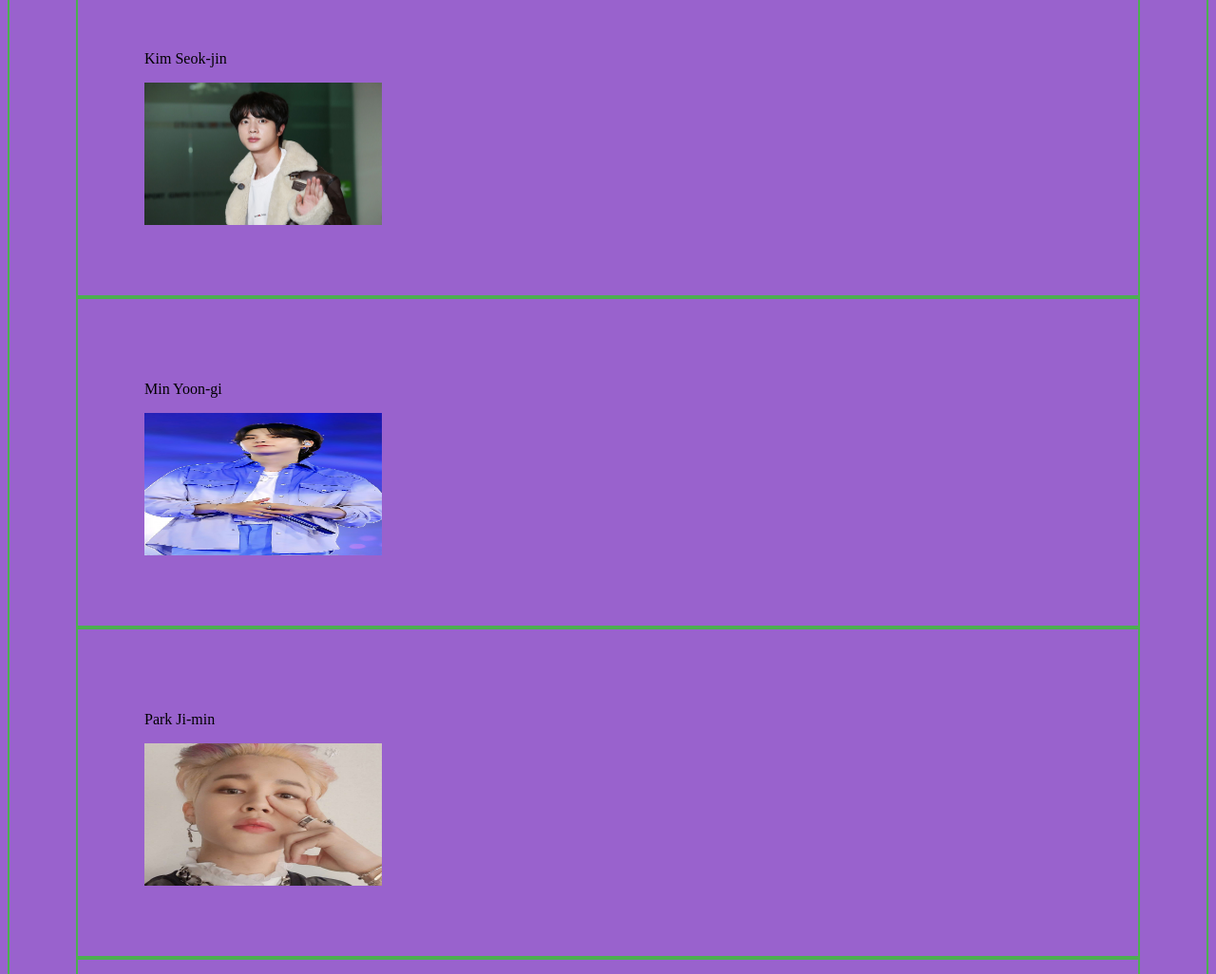
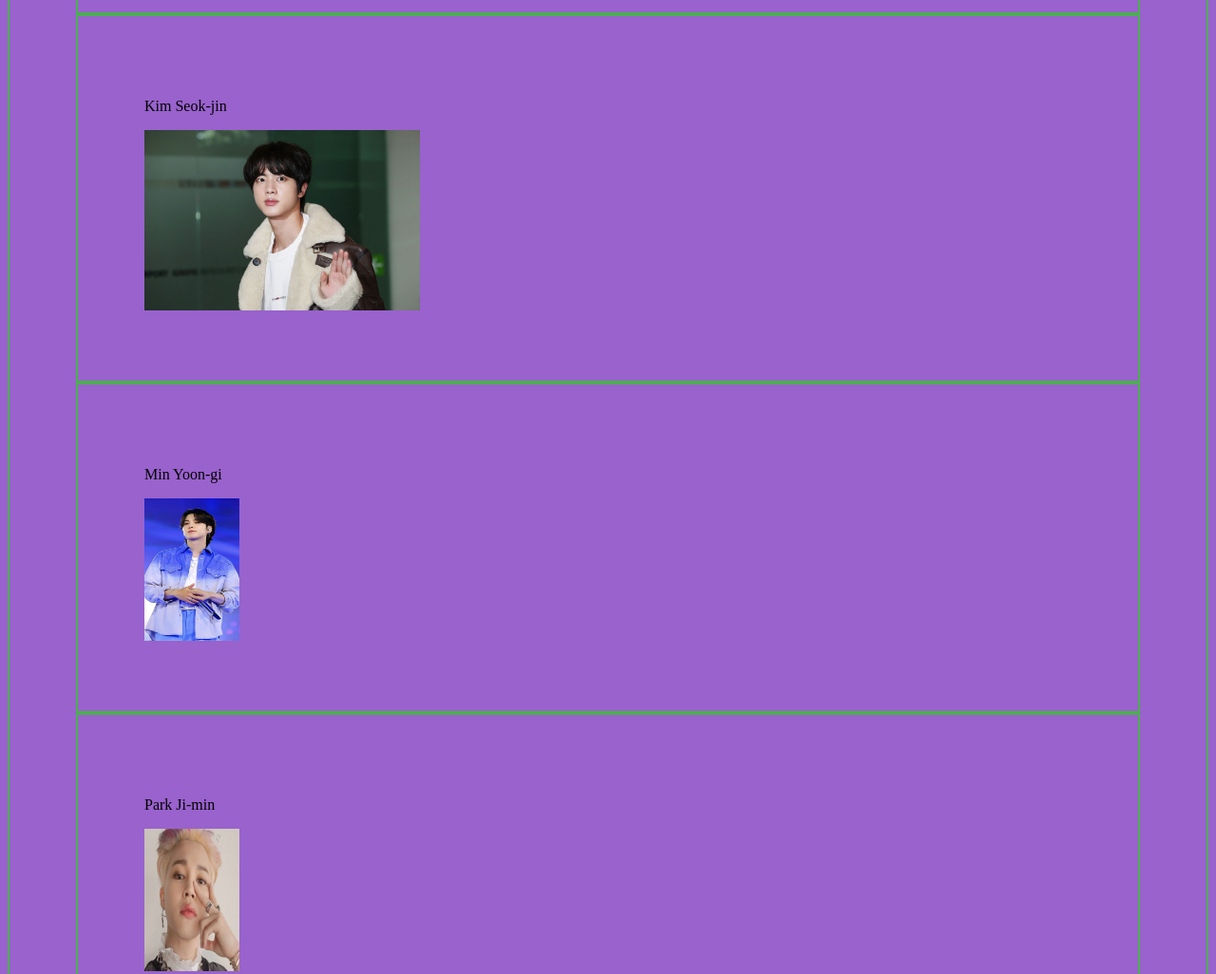
Before and after one commit to AinaNajawa/repo-assignment, a plain HTML site: page kpop.html in a window 1280 px wide. Shown: the part 700-1726 px from the top of the page at 95% size. Drawn offline with Linux system fonts and the light colour scheme.

Commit message:
edit saiz kpop.html

```diff
--- a/kpop.html
+++ b/kpop.html
@@ -31,19 +31,19 @@
     <P>RM = Kim Nam-Joon</P>
 
 <img src="img1/rm.jpg"
- alt="rm"  width="250" height="150">
+ alt="rm"  width="100" height="200">
 </div>
 <div>
  <p>Kim Seok-jin</p>
-<img src="img1/jin.jpg" alt="JIN" width="250" height="150">
+<img src="img1/jin.jpg" alt="JIN" width="290" height="190">
 </div>
 <div>
 <p>Min Yoon-gi</p>
-<img src="img1/suga.jpg" alt="suga" width="250" height="150">
+<img src="img1/suga.jpg" alt="suga" width="100" height="150">
 </div>
 <div>
 <p>Park Ji-min</p>
-<img src="img1/jimin.jpg" alt="jimin" width="250" height="150">
+<img src="img1/jimin.jpg" alt="jimin" width="100" height="150">
 </div>
 <div>
 <p>Kim Tae-hyung</p>
```
